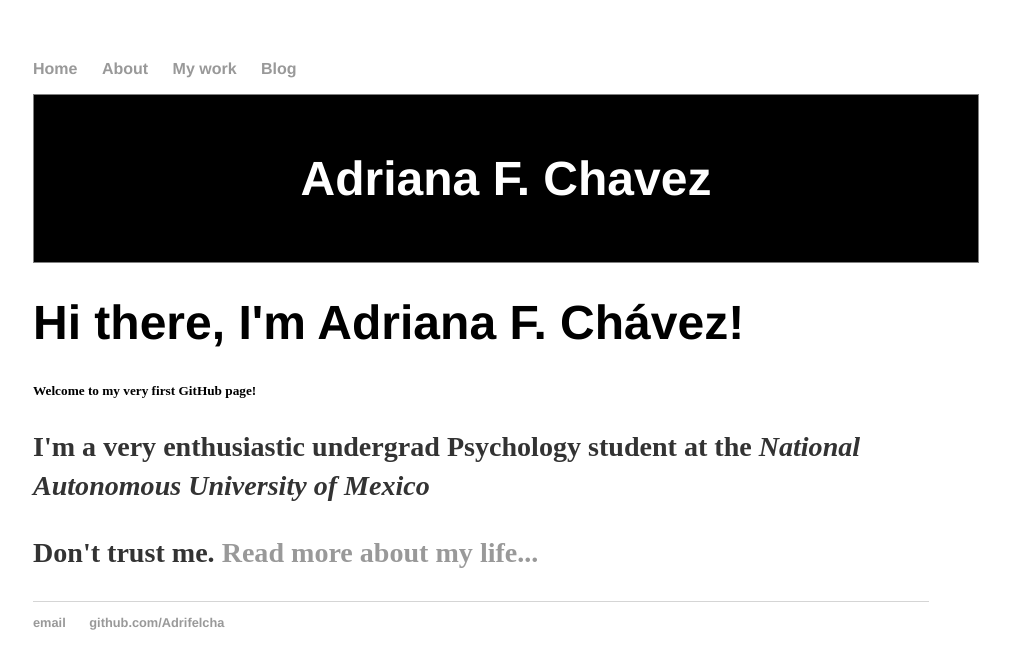
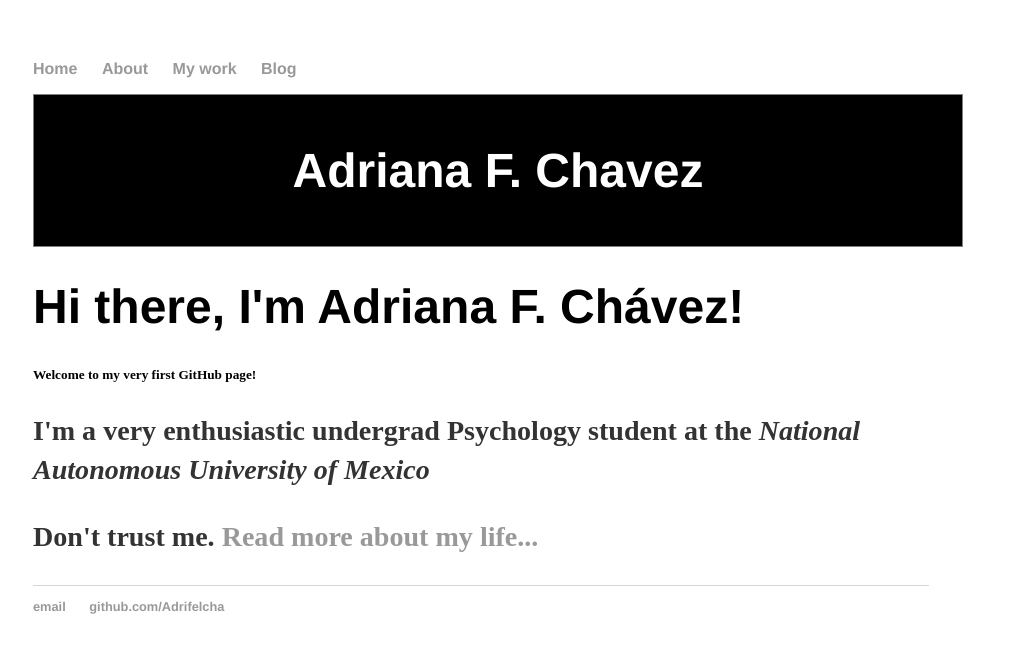
Before and after one commit to Adrifelcha/Adrifelcha-github.io, a Jekyll site: the page built from index.html, in a window 1280 px wide. Shown: the top 669 px of the page, without its empty margins (159-1169 px from the left). Built offline with Jekyll 4.4.1, drawn with Linux system fonts in a browser that asks for light colours.

Commit message:
Update default.html

```diff
--- a/_layouts/default.html
+++ b/_layouts/default.html
@@ -9,7 +9,7 @@
 		<style>
 			header {
     				width: 100%;
-				padding: 1.5em;
+				padding: 1em;
     				color: white;
     				background-color: #000000;
     				text-align: center;
```
